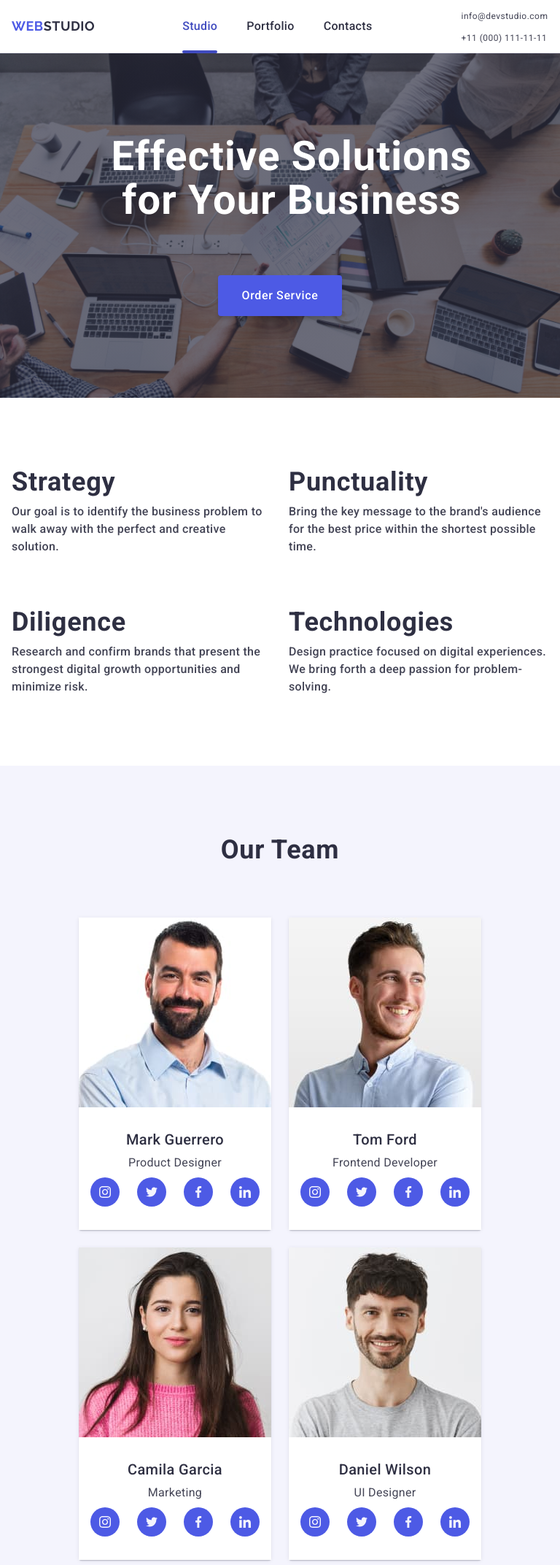
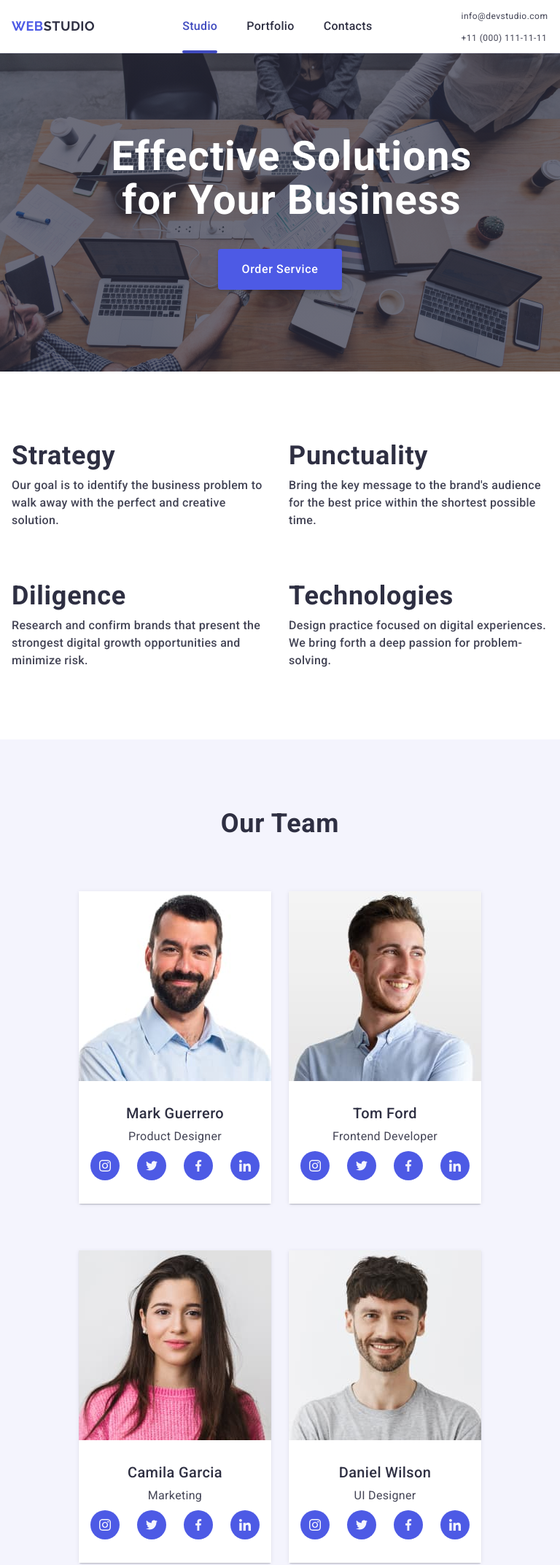
Before and after one commit to Anna23071986/goit-markup-hw-06, a plain HTML site: page index.html in a window 768 px wide. Shown: the top 2144 px of the page at 73% size. Drawn offline with nearby package versions, Linux system fonts and the light colour scheme.

Commit message:
sections

```diff
--- a/css/styles.css
+++ b/css/styles.css
@@ -43,6 +43,7 @@ img {
 
 header .container {
   display: flex;
+  align-items: center;
 }
 
 .logo {
@@ -104,8 +105,6 @@ header .container {
 
 .contact-block {
   font-style: normal;
-  align-items: center;
-  display: flex;
 }
 
 .contact-menu {
@@ -162,6 +161,7 @@ header .container {
   font-size: 36px;
   line-height: 1.11;
   max-width: 288px;
+  margin: 0 auto;
 }
 
 .service {
@@ -917,6 +917,9 @@ input[type="checkbox"]:checked + label > span {
     margin-left: 136px;
   }
 
+  .service {
+    margin-top: 36px;
+  }
   .about-us-list {
     gap: 72px 24px;
   }
@@ -972,12 +975,16 @@ input[type="checkbox"]:checked + label > span {
     line-height: 1.17;
     letter-spacing: 0.04em;
   }
+  .list-team {
+    row-gap: 64px;
+  }
+
   .list-portfolio {
     row-gap: 72px;
   }
   .tagline-container {
     gap: 72px 24px;
-    padding-left: 108px;
+    width: 584px;
   }
 }
 
```
